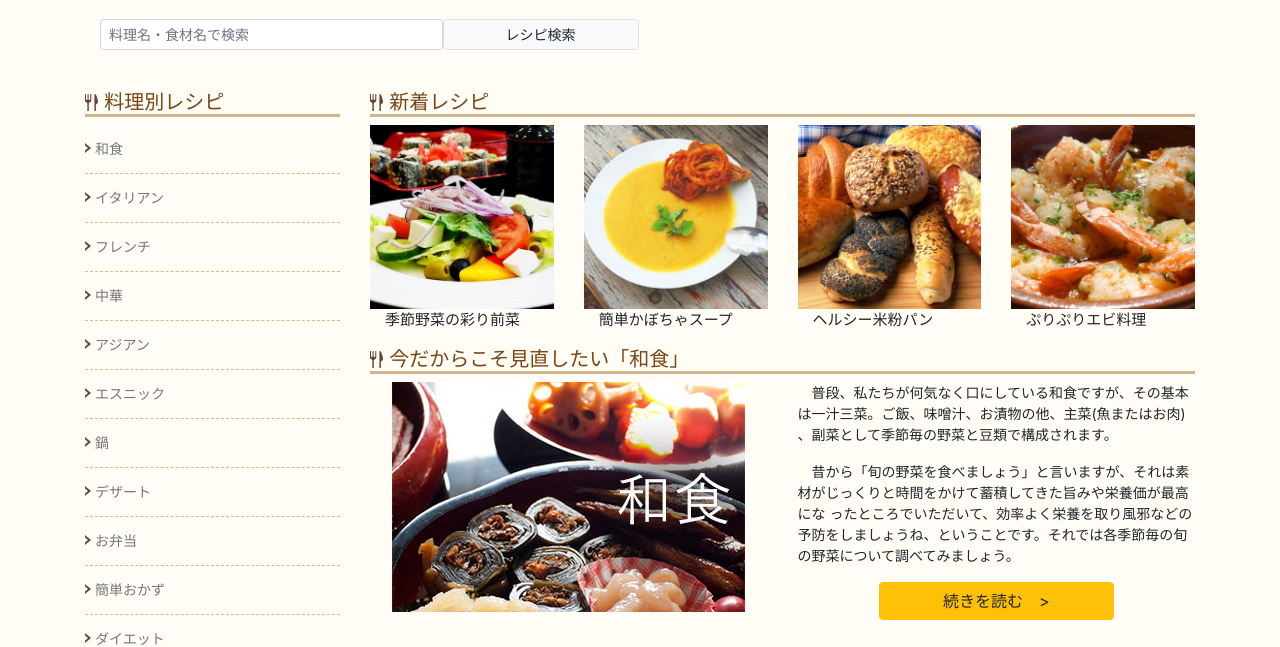
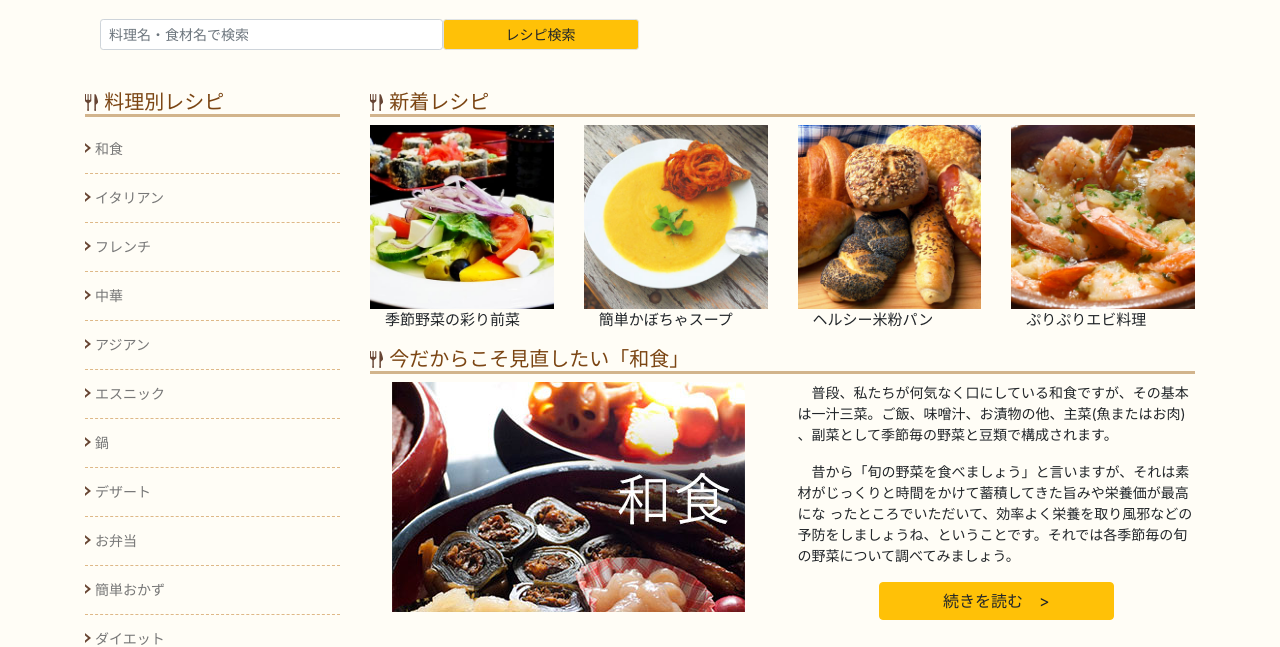
Before and after one commit to anjuuu0711/cookcamp, a plain HTML site: page index.html in a window 1280 px wide. Shown: the part 130-777 px from the top of the page. Drawn offline with nearby package versions, Linux system fonts and the light colour scheme.

Commit message:
Update index.html

```diff
--- a/index.html
+++ b/index.html
@@ -117,7 +117,7 @@
             <form class="container-fluid form-inline form-group w-100">
                 <label class="sr-only" for="kwork">検索ワード</label>
                 <input type="search" class="form-control form form-control-sm col-7" placeholder="料理名・食材名で検索" id="kword">
-                <button type="submit" class="btn btn-light btn-sm border px-3 col-4">レシピ検索</button>
+                <button type="submit" class="btn btn-warning btn-sm border px-3 col-4">レシピ検索</button>
             </form>
         </div>
     </section>
```
